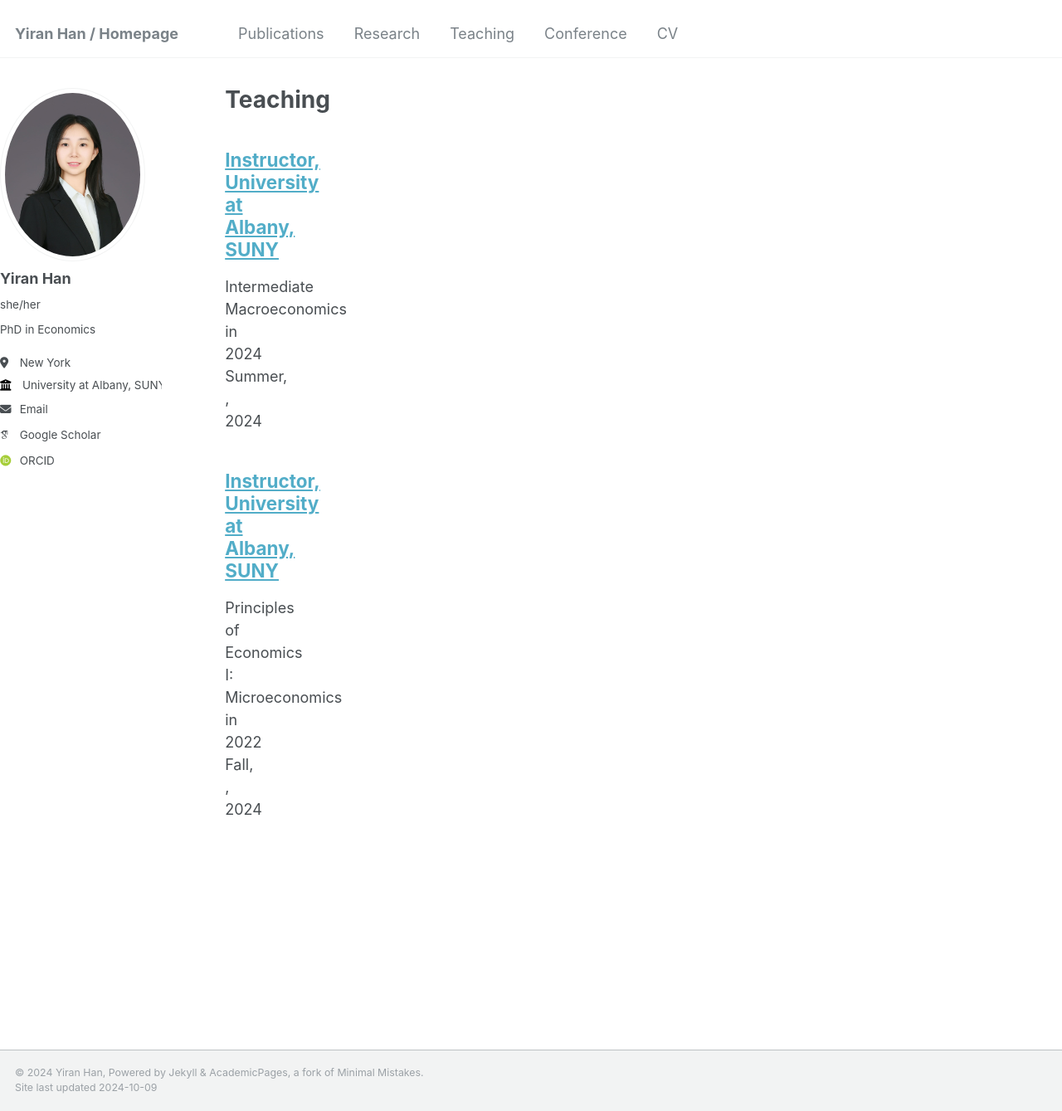
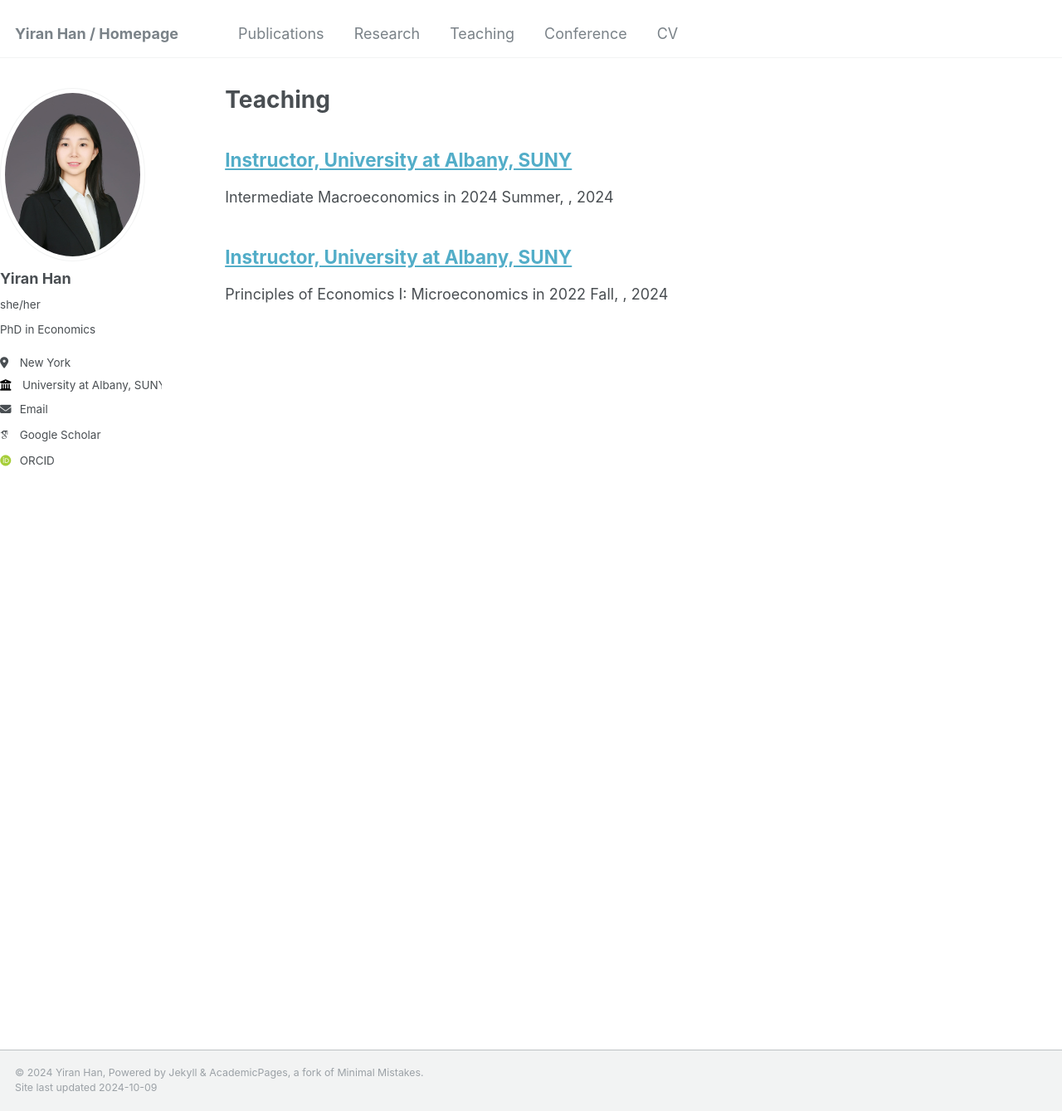
Before and after one commit to yiran-han/yiran-han.github.io, a Jekyll site: the page built from _pages/teaching.html, in a window 1280 px wide and 1339 px high. Shown: the whole window at 83% size. Built offline with Jekyll 4.4.1, drawn with Linux system fonts in a browser that asks for light colours; some web fonts are replaced.

Commit message:
Update _variables.scss

```diff
--- a/_sass/_variables.scss
+++ b/_sass/_variables.scss
@@ -132,9 +132,9 @@ $x-large                    : 1280px !default;
    Grid
    ========================================================================== */
 
-$right-sidebar-width-narrow : 1000px !default;
-$right-sidebar-width        : 1000px !default;
-$right-sidebar-width-wide   : 1000px !default;
+$right-sidebar-width-narrow : 10px !default;
+$right-sidebar-width        : 10px !default;
+$right-sidebar-width-wide   : 10px !default;
 
 $susy: (
   columns: 12,
```
